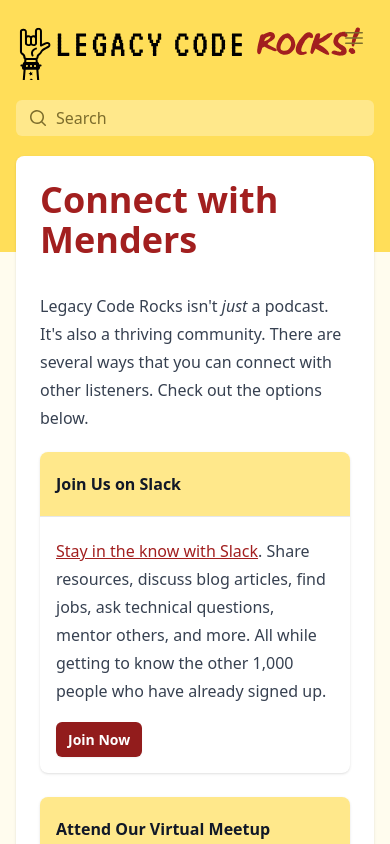
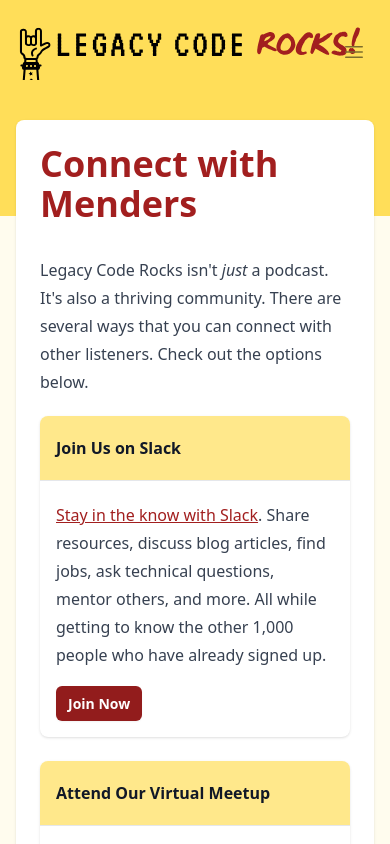
Before and after one commit to legacycoderocks/website, a Next.js app: page /community in a window 390 px wide. Shown: the top 844 px of the page. Built offline with nearby package versions, Linux system fonts and the light colour scheme; a web font is replaced by a local one.

Commit message:
Disabling search boxes for now
These can be turned on after launch

```diff
--- a/src/components/Layout.jsx
+++ b/src/components/Layout.jsx
@@ -142,7 +142,7 @@
                   {/* Search */}
                   <div className="min-w-0 flex-1 lg:hidden">
                     <div className="w-full max-w-s mt-20 ml-0">
-                      <label htmlFor="mobile-search" className="sr-only">
+                      {/* <label htmlFor="mobile-search" className="sr-only">
                         Search
                       </label>
                       <div className="relative text-brand-yellow-900 focus-within:text-gray-800">
@@ -156,12 +156,12 @@
                           type="search"
                           name="search"
                         />
-                      </div>
+                      </div> */}
                     </div>
                   </div>
 
                   {/* Menu button */}
-                  <div className="absolute -mt-20 right-0 flex-shrink-0 lg:hidden">
+                  <div className="absolute -mt-4 right-0 flex-shrink-0 lg:hidden">
                     {/* Mobile menu button */}
                     <Popover.Button className="inline-flex items-center justify-center rounded-md bg-transparent p-2 text-brand-yellow-900 hover:bg-brand-yellow-100 hover:bg-opacity-50 hover:text-black focus:outline-none focus:ring-2 focus:ring-brand-yellow-900">
                       <span className="sr-only">Open main menu</span>
@@ -194,7 +194,7 @@
                     </div>
                     <div>
                       <div className="mx-auto w-full max-w-md">
-                        <label htmlFor="desktop-search" className="sr-only">
+                        {/* <label htmlFor="desktop-search" className="sr-only">
                           Search
                         </label>
                         <div className="relative text-brand-yellow-900 focus-within:text-gray-800">
@@ -208,7 +208,7 @@
                             type="search"
                             name="search"
                           />
-                        </div>
+                        </div> */}
                       </div>
                     </div>
                   </div>
```
